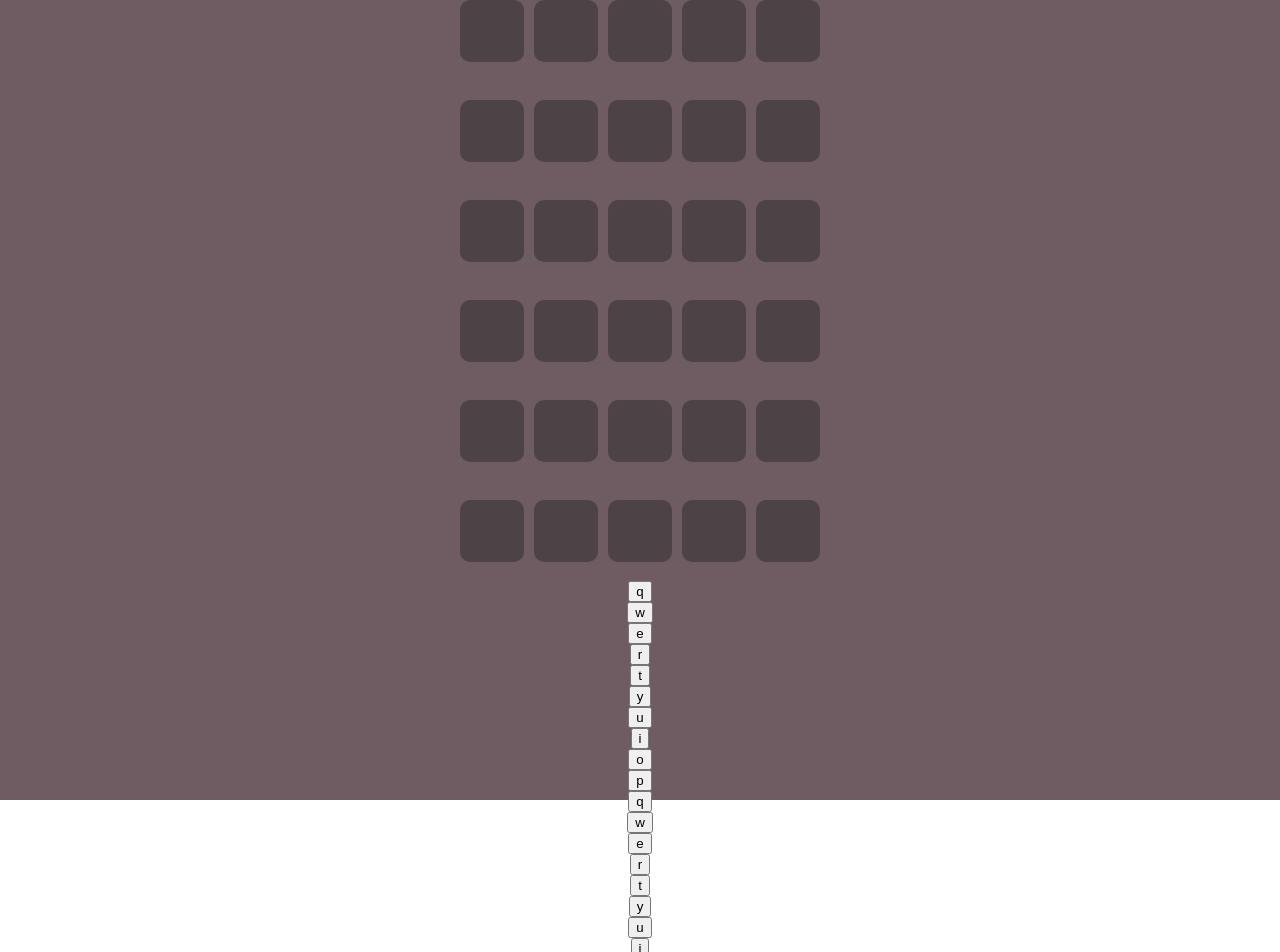
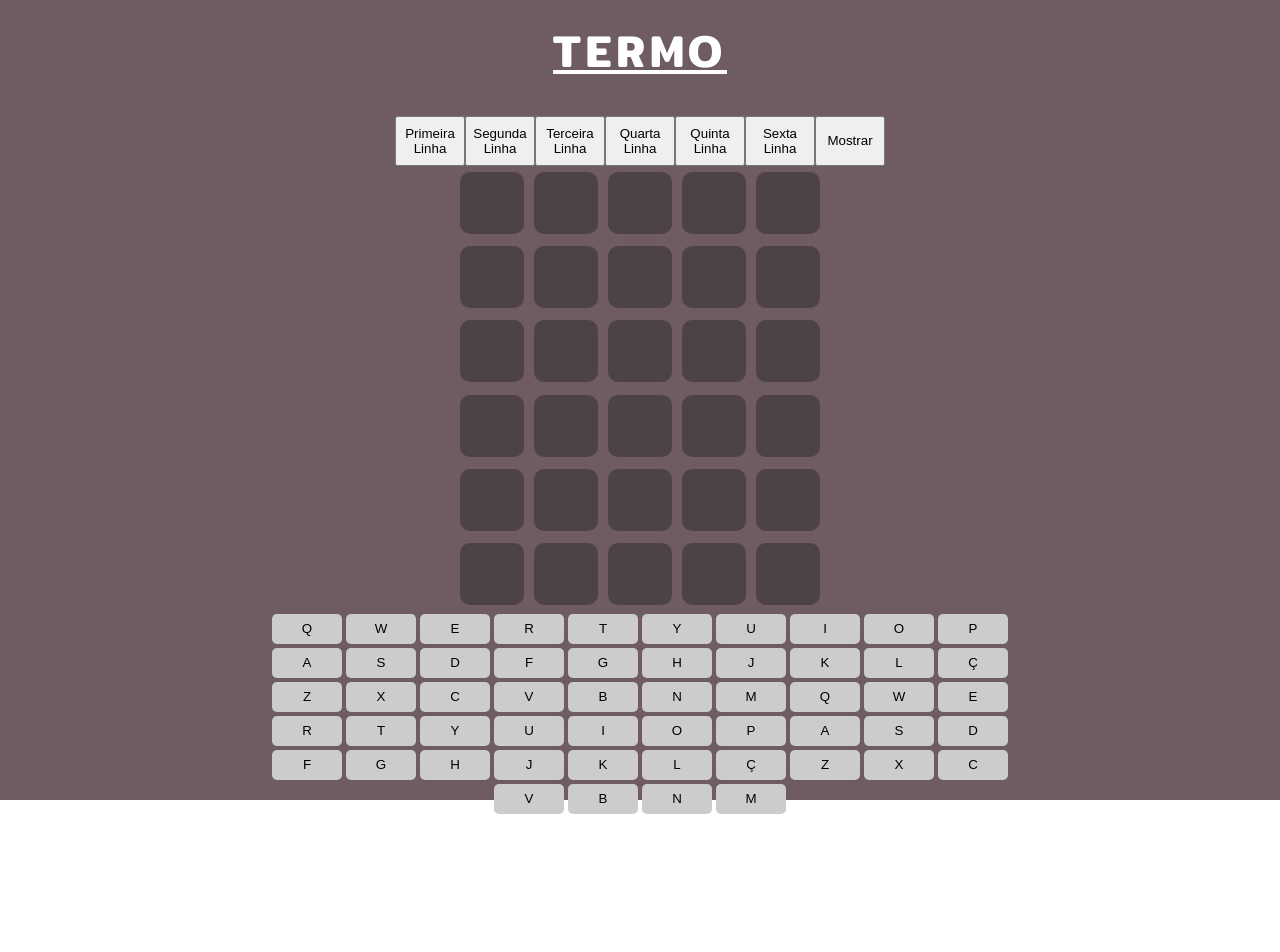
Before and after one commit to DevLeonardoK/wordle_react, a React (Create React App) app: page / in a window 1280 px wide. Shown: the top 952 px of the page. After the commit the page ends 816 px from the top, so only its background shows below. Built offline with nearby package versions, Linux system fonts and the light colour scheme.

Commit message:
solution not fixed

```diff
--- a/src/App.jsx
+++ b/src/App.jsx
@@ -19,15 +19,6 @@ const styleTitle = {
   fontWeight: 600,
   fontSize: 45,
   textDecoration: "underline",
-};
-
-const styleArea = {
-  width: 430,
-  height: 650,
-  display: "flex",
-  justifyContent: "center",
-  flexDirection: "column",
-  alignItems: "center",
 };
 
 const styleRow = {
@@ -819,6 +810,10 @@ const App = () => {
     "p",
   ];
 
+  const letraSegundaLinha = ["a", "s", "d", "f", "g", "h", "j", "k", "l", "ç"];
+
+  const letrasTerceiraLinha = ["z", "x", "c", "v", "b", "n", "m"];
+
   let sorteio = Math.floor(Math.random() * palavras.length); //valor unico ate recarregar
   const palavraSorteada = palavras[sorteio].split("");
 
@@ -834,13 +829,22 @@ const App = () => {
       );
     }
   }
+
   useEffect(() => {
-    letrasPrimeiraLinha.forEach((letter) => {
-      const btn = document.createElement("button");
-      const buttons = document.querySelector("#buttons");
-      btn.textContent = letter;
-      buttons.append(btn);
-    });
+    var letraLinhas = (linhaPosition, letter) => {
+      linhaPosition.forEach((letter) => {
+        var btn = document.createElement("button");
+        var lettersArea = document.querySelector("#letter-area");
+        btn.setAttribute("class", "buttons-letters");
+        btn.textContent = letter;
+        btn.setAttribute("value", letter);
+        lettersArea.append(btn);
+      });
+    };
+
+    letraLinhas(letrasPrimeiraLinha);
+    letraLinhas(letraSegundaLinha);
+    letraLinhas(letrasTerceiraLinha);
   });
   function mostrar() {
     console.log(palavraSorteada);
@@ -1288,7 +1292,7 @@ const App = () => {
           </button>
         </div>
 
-        <div className="container-area-app" style={styleArea}>
+        <div className="container-area-app">
           <div className="row-area" style={styleRow}>
             <input type="text" className="input" id="1"></input>
             <input type="text" className="input" id="2"></input>
@@ -1332,6 +1336,7 @@ const App = () => {
             <input type="text" className="input" id="29"></input>
             <input type="text" className="input" id="30"></input>
           </div>
+          <div id="letter-area"></div>
         </div>
       </div>
     </>
--- a/src/app.css
+++ b/src/app.css
@@ -30,12 +30,33 @@ input:focus {
   flex-direction: row;
 }
 
+.container-area-app {
+  width: 430px;
+  height: 650px;
+  justify-content: center;
+  align-items: center;
+  display: flex;
+  flex-direction: column;
+}
+
 .buttons-letters {
-  width: 100px;
+  width: 70px;
   height: 30px;
   background-color: #ccc;
   display: flex;
   justify-content: center;
   align-items: center;
   text-transform: uppercase;
+  border-radius: 5px;
+  border: none;
+  margin: 2px;
 }
+
+#letter-area {
+  width: 800px;
+  height: 250px;
+  display: flex;
+  flex-wrap: wrap;
+  justify-content: center;
+  align-items: center;
+}
```
